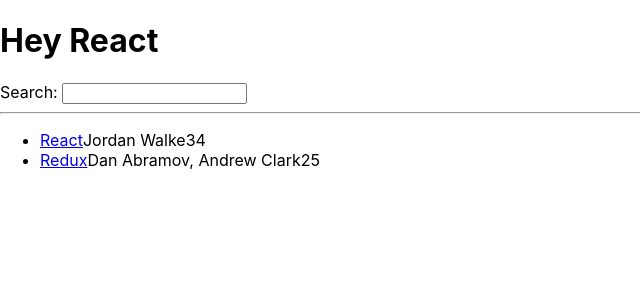
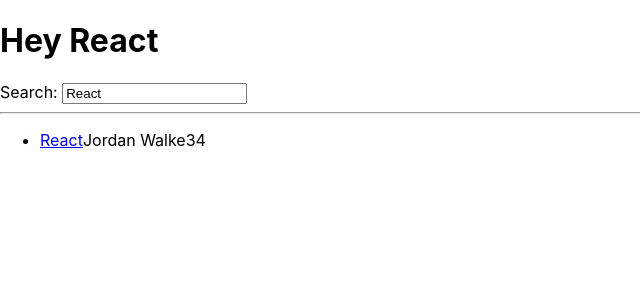
Before and after one commit to AmyJenSandoval/road-to-react-blog-app, a React (Create React App) app: page / in a window 1280 px wide. Shown: the top 300 px of the page, without its empty margins (0-640 px from the left). Built offline with nearby package versions, Linux system fonts and the light colour scheme.

Commit message:
Use custom hook to store search value in local storage

```diff
--- a/src/App.js
+++ b/src/App.js
@@ -7,11 +7,23 @@
 };
 
 const Search = ({ search, onSearch }) => (
-  <div>
+  <>
     <label htmlFor="search">Search: </label>
     <input id="search" type="text" value={search} onChange={onSearch} />
-  </div>
+  </>
 );
+
+const useSemiPersistentState = (key, initialState) => {
+  const [value, setValue] = React.useState(
+    localStorage.getItem(key) || initialState
+  );
+
+  React.useEffect(() => {
+    localStorage.setItem(key, value);
+  }, [value, key]);
+
+  return [value, setValue];
+};
 
 const App = () => {
   const stories = [
@@ -33,7 +45,7 @@
     },
   ];
 
-  const [searchTerm, setSearchTerm] = React.useState("");
+  const [searchTerm, setSearchTerm] = useSemiPersistentState("search", "React");
 
   const handleSearch = (event) => {
     setSearchTerm(event.target.value);
```
